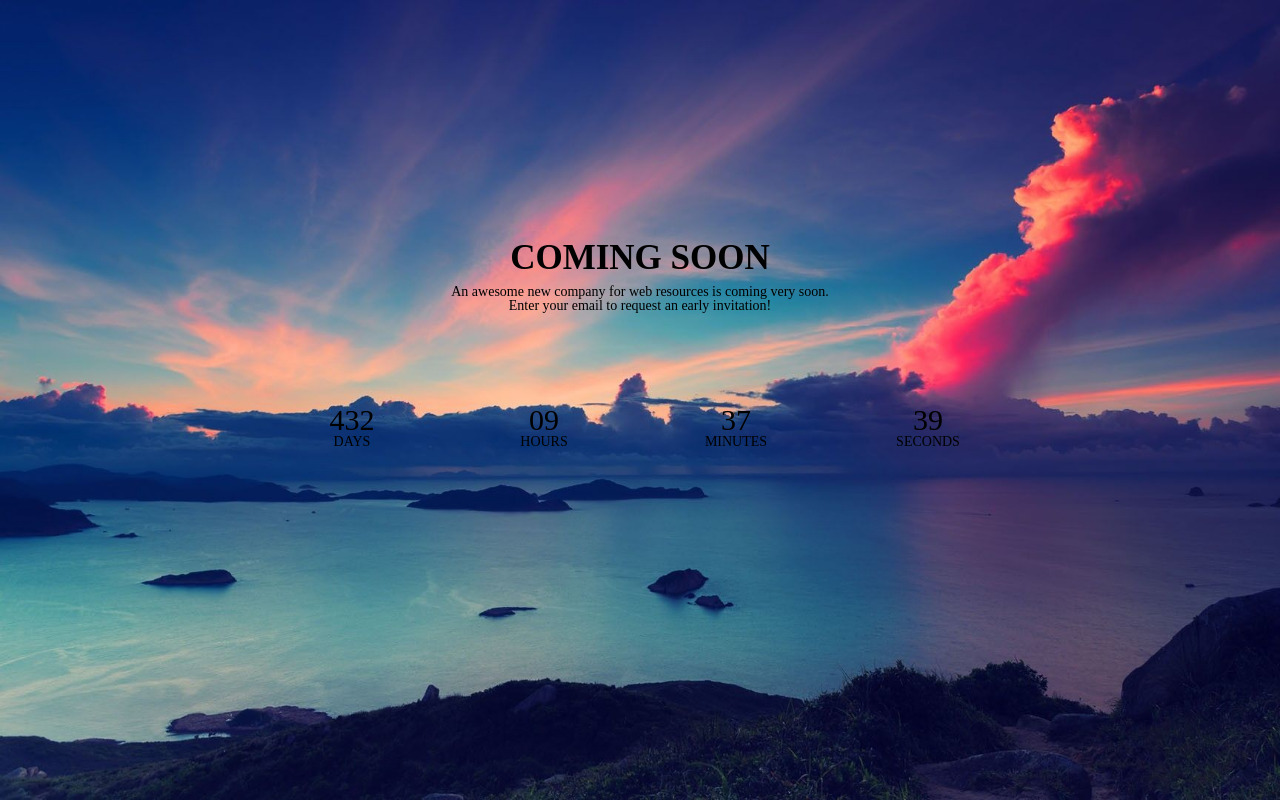
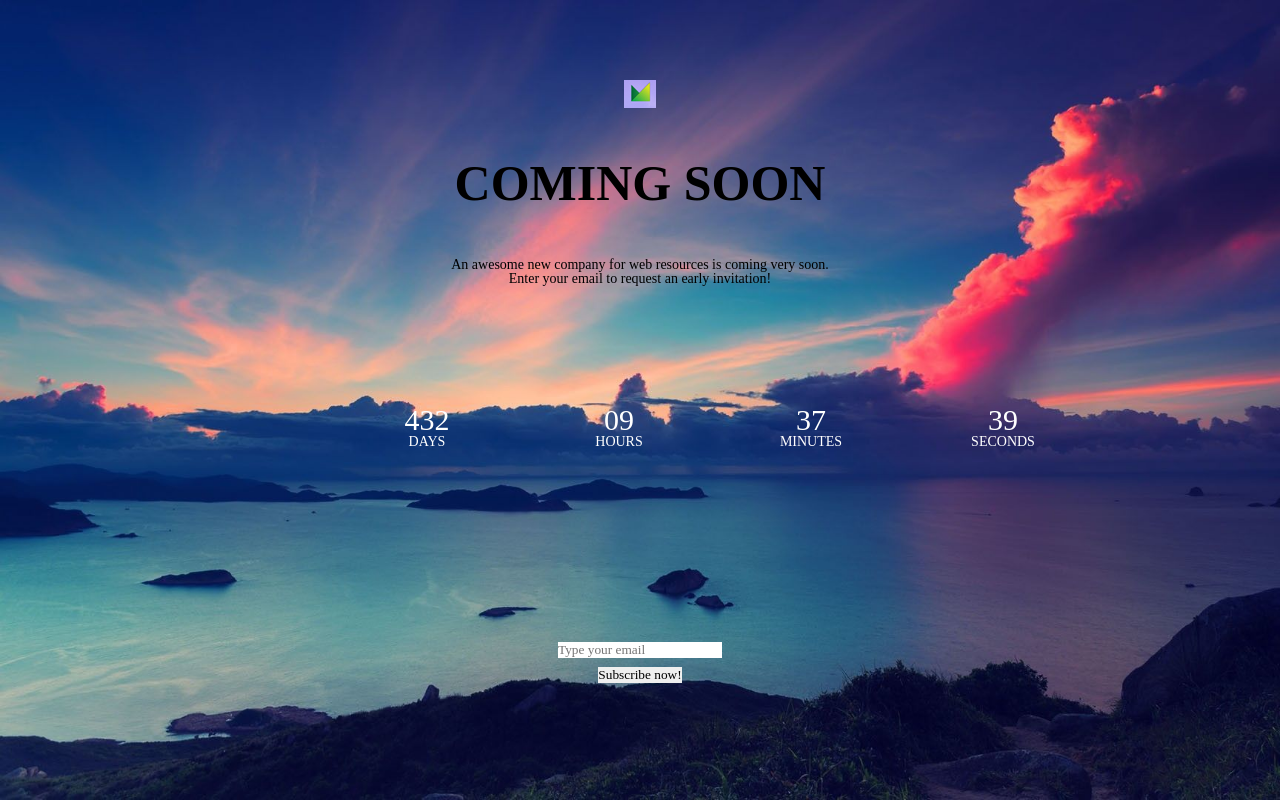
Before and after one commit to Myk0l4s/webfrontnew, a plain HTML site: page index.html in a window 1280 px wide. Drawn offline with Linux system fonts and the light colour scheme.

Commit message:
main construction

```diff
--- a/css/app.css
+++ b/css/app.css
@@ -109,24 +109,26 @@ h6 {
   width: 40%;
   height: 30%;
   overflow: none;
-  margin-bottom: 100px;
+  margin-bottom: 400px;
 }
 
 .wrapper header .textarea h1 {
   text-align: center;
-  font-size: 35px;
-  padding: 10px;
+  font-size: 50px;
+  padding: 50px;
 }
 
 .wrapper header .textarea h1 p {
   text-align: center;
   margin-right: 50px;
+  font-size: 20px;
 }
 
 .countdown {
   margin-top: 150px;
   width: 60%;
   height: 20%;
+  margin-left: 150px;
 }
 
 .countdown .fix {
@@ -134,6 +136,7 @@ h6 {
   height: 100%;
   float: left;
   text-align: center;
+  color: white;
 }
 
 .countdown .fix h2 {
@@ -143,4 +146,17 @@ h6 {
 
 .countdown .fix h2 p {
   font-size: 10px;
+  color: white;
 }
+
+.email__text {
+  position: absolute;
+  margin-top: 500px;
+  width: 100%;
+}
+
+.sub__button {
+  position: absolute;
+  margin-top: 550px;
+  width: 100%;
+}
--- a/index.html
+++ b/index.html
@@ -14,21 +14,25 @@
     <div class="wrapper">
       <header>
         <div class="textarea">
+          <div class="icon"><img src="./src/Fiksavimas.PNG" alt="icon"></div>
             <h1>
                 <strong> COMING SOON </strong>
               </h1>
-              <p>An awesome new company for web resources is coming very soon. <br> Enter your email to request an early invitation!</p>
+              <p class="text">An awesome new company for web resources is coming very soon. <br> Enter your email to request an early invitation!</p>
         </div>
         <div class="countdown">
             <div class="box1 fix"><h2>432</h2><p>DAYS</p></div>
             <div class="box2 fix"><h2>09</h2><p>HOURS</p></div>
-            <div class="box3 fix"><h2>37</h2></h2><p>MINUTES</p></div>
+            <div class="box3 fix"><h2>37</h2><p>MINUTES</p></div>
             <div class="box4 fix"><h2>39</h2><p>SECONDS</p></div>
         </div>
-        <!-- <input type="email" name="" id=""> -->
+        <div class="email__text"><input type="email" name="email" placeholder="Type your email"></div>
+        <div class="sub__button"><button class="sub" type="submit">Subscribe now!</button></div>
       </header>
 
-      <main></main>
+      <main>
+
+      </main>
       <footer></footer>
     </div>
   </body>
--- a/sass/_main.scss
+++ b/sass/_main.scss
@@ -23,16 +23,17 @@
             height: 30%;
             // border: 1px solid black;
             overflow: none;
-            margin-bottom: 100px;
+            margin-bottom: 400px;
             h1 {
             // display: inline-block;
             text-align: center;
-            font-size: 35px;
-            padding: 10px;
+            font-size: 50px;
+            padding: 50px;
             p {
                 text-align: center;
                 // display: inline-block;
                 margin-right: 50px;
+                font-size: 20px;
                 }
             }
         }
@@ -44,6 +45,7 @@
     width: 60%;
     height: 20%;
     // border: 1px solid black;
+    margin-left: 150px;
     .fix {
         // display: inline-block;
         width: 25%;
@@ -51,13 +53,28 @@
         // border: 1px solid black;
         float: left;
         text-align: center;
+        color: white;
+
         h2 {
             margin-top: 10px;
             font-size: 30px;
             p {
                 font-size: 10px;
-
+                color: white;
             }
         }
-    }
+     }
    }
+
+   .email__text {
+     position: absolute;
+     margin-top: 500px;
+     width: 100%;
+
+   }
+
+   .sub__button {
+       position: absolute;
+       margin-top: 550px;
+       width: 100%;
+   }
```
